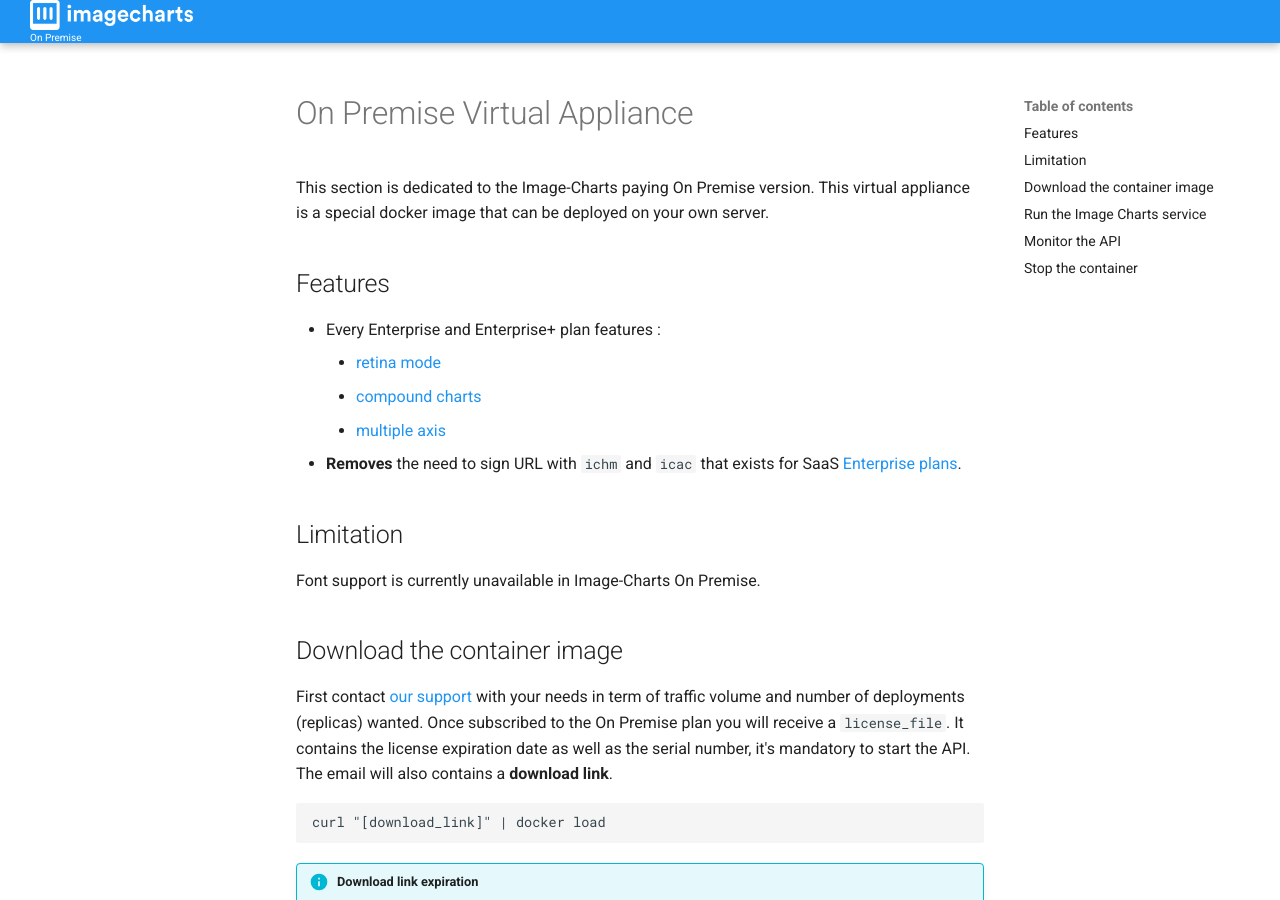
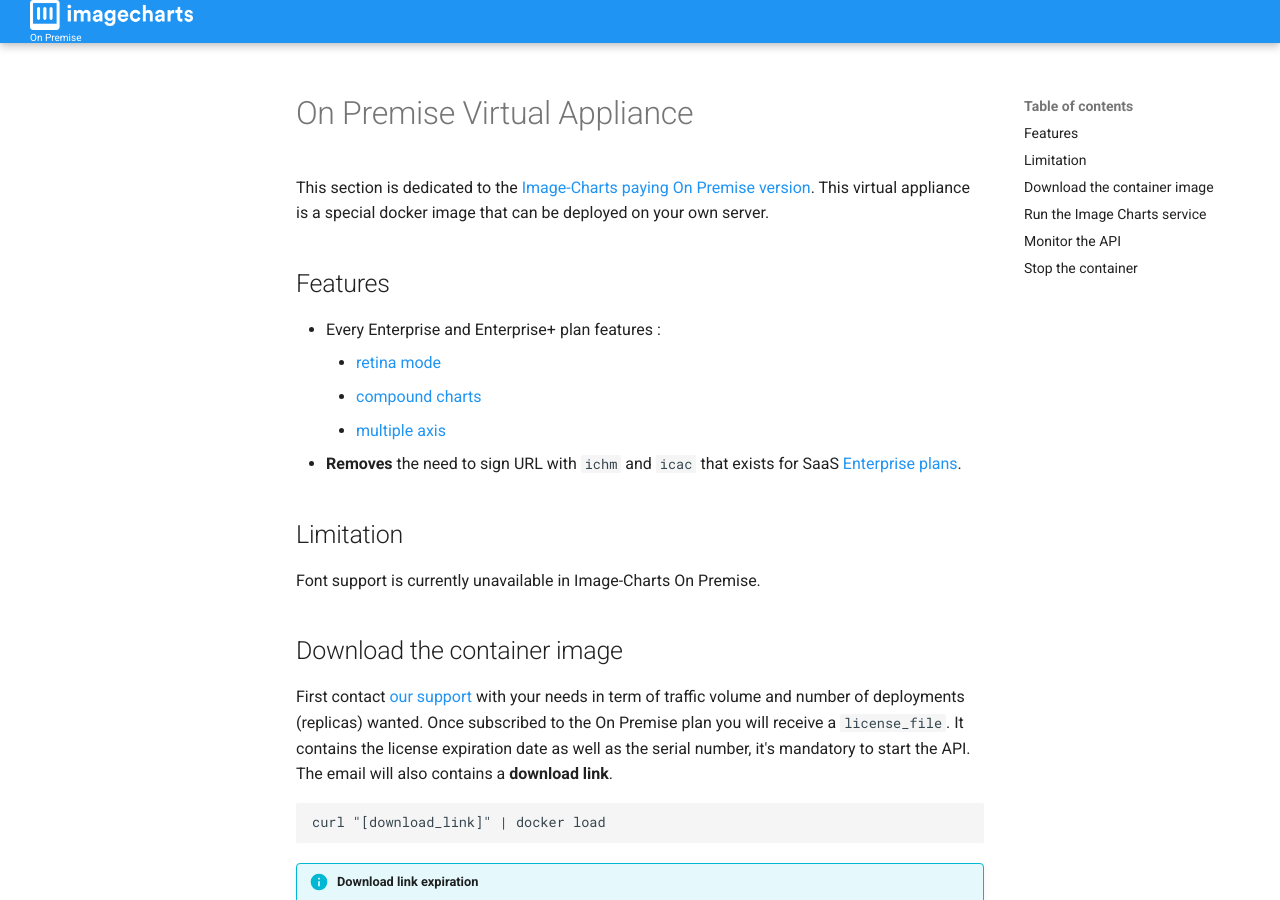
Before and after one commit to image-charts/documentation, an MkDocs documentation site: the page built from docs/on-premise.md, in a window 1280 px wide and 900 px high. Built offline with MkDocs 1.6.1 and Material for MkDocs 9.7.7, drawn with Linux system fonts in a browser that asks for light colours; comment, search, counter and statistics services are not loaded; part of the change alters nothing that is shown.

```diff
--- a/docs/on-premise.md
+++ b/docs/on-premise.md
@@ -1,6 +1,6 @@
 # On Premise Virtual Appliance
 
-This section is dedicated to the Image-Charts paying On Premise version. This virtual appliance is a special docker image that can be deployed on your own server.
+This section is dedicated to the [Image-Charts paying On Premise version](https://www.image-charts.com/pricing). This virtual appliance is a special docker image that can be deployed on your own server.
 
 ## Features
 
```
